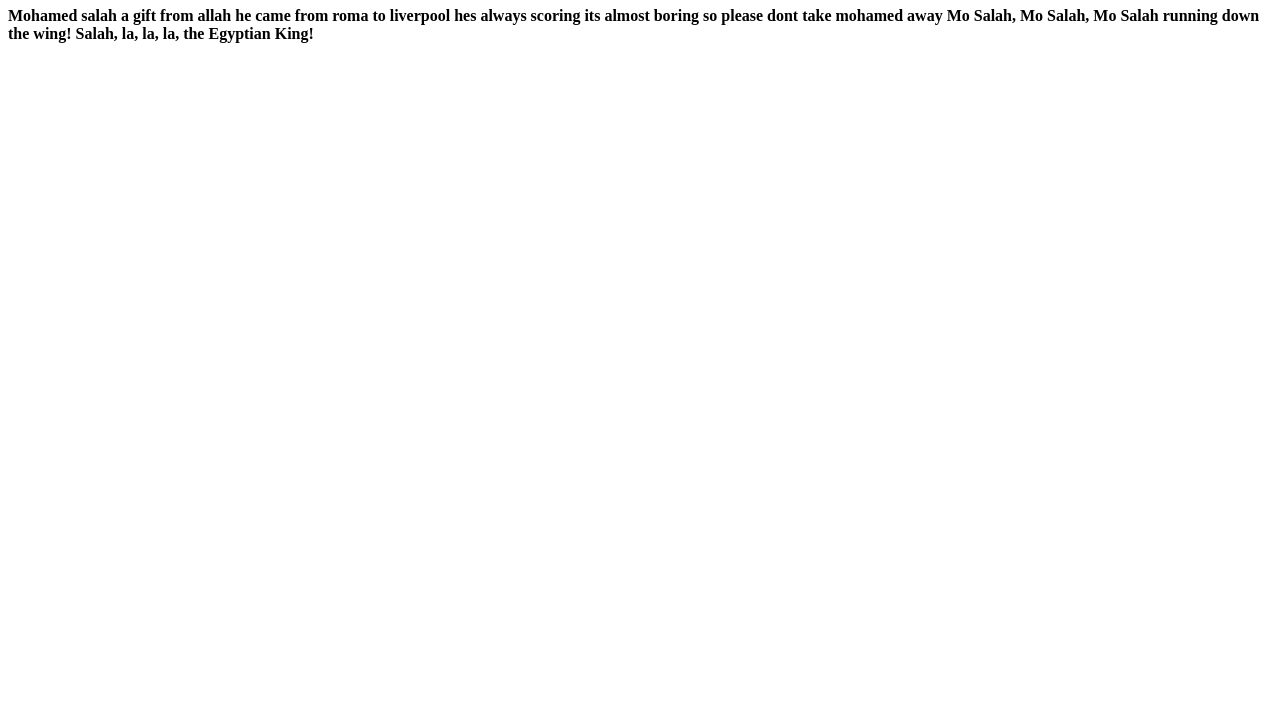
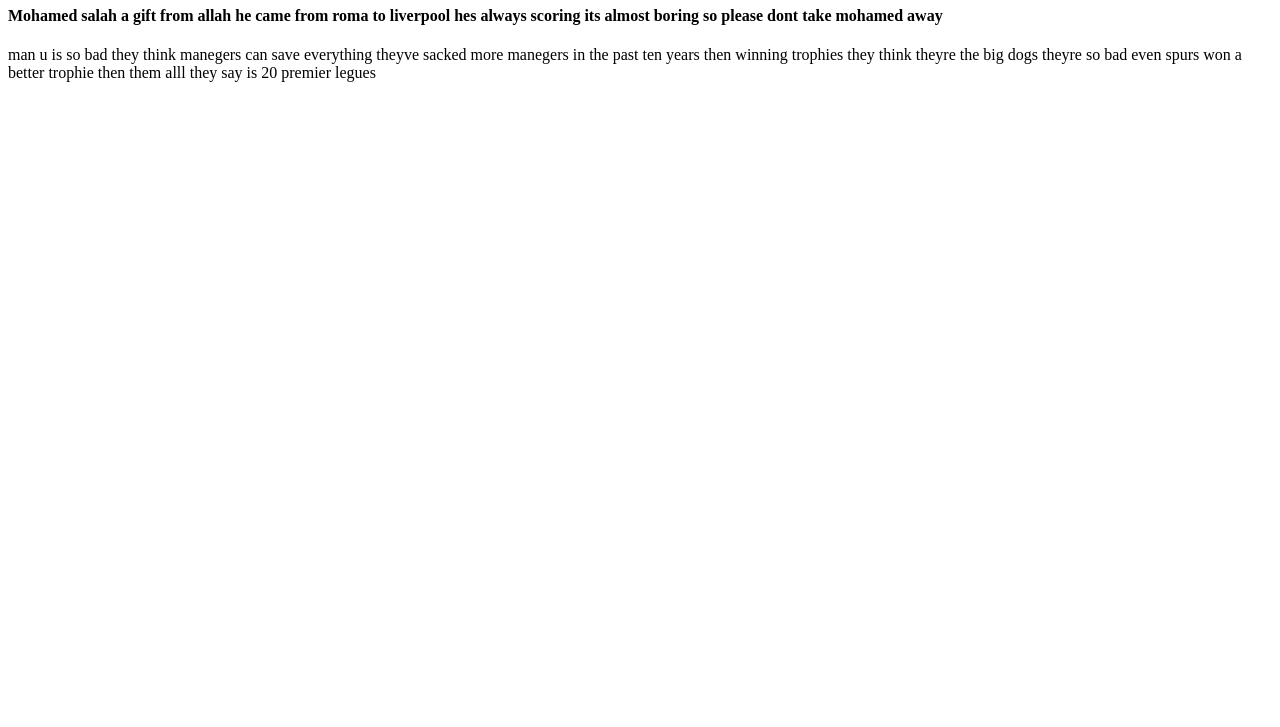
Before and after one commit to sa10383-svg/Saif-7F, a plain HTML site: page index.html in a window 1280 px wide. Shown: the part 73-800 px from the top of the page. Drawn offline with Linux system fonts and the light colour scheme.

Commit message:
Update index.html

```diff
--- a/index.html
+++ b/index.html
@@ -13,10 +13,11 @@
     to liverpool
     hes always scoring
     its almost boring
-    so please dont take mohamed away
+    so please dont take mohamed away </H4>
 
- Mo Salah, Mo Salah, Mo Salah running down the wing!
-Salah, la, la, la, the Egyptian King!
+    man u is so bad they think manegers can save everything theyve sacked more manegers in the past ten years then winning trophies
+    they think theyre the big dogs theyre so bad even spurs won a better trophie then them alll they say is 20 premier legues
+
 </H4>
 
 
```
